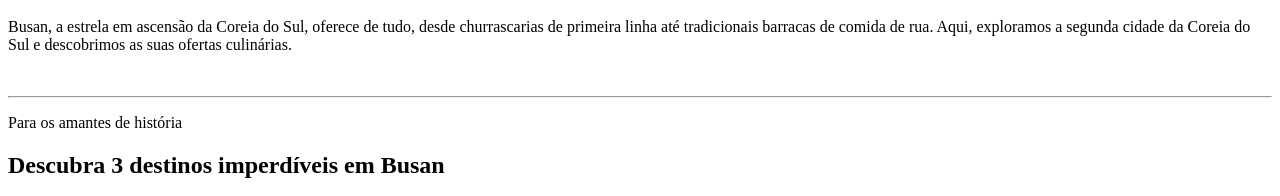
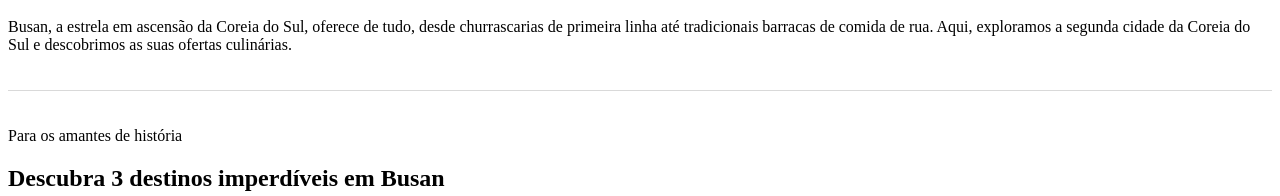
Before and after one commit to let-lucasOliveira/Travel-site, a plain HTML site: page index.html in a window 1280 px wide. Shown: the part 1082-1278 px from the top of the page. Drawn offline with Linux system fonts and the light colour scheme.

Commit message:
Add divisors

```diff
--- a/index.html
+++ b/index.html
@@ -14,8 +14,7 @@
             <br>
             <img src="./assets/Busan-night.svg" alt="Imagem de Busan - Coreia do Sul a noite">
             <p>Busan, a estrela em ascensão da Coreia do Sul, oferece de tudo, desde churrascarias de primeira linha até tradicionais barracas de comida de rua. Aqui, exploramos a segunda cidade da Coreia do Sul e descobrimos as suas ofertas culinárias.</p>
-            <br>
-            <hr>
+            <div id="divisor"></div>
         </header>
         <nav>
             <p>Para os amantes de história</p>
@@ -66,7 +65,7 @@
                 </div>
             </section>
         </article>
-        <hr>
+        <div id="divisor">
 
         <article id="resume">
             <p>As melhores coisas para fazer em Busan mostram a reputação da cidade como um importante porto marítimo na Ásia. Frequentemente vista como a essência da Coreia do Sul, você experimentará uma atmosfera única em termos de diversidade étnica e cultural, já que a cidade recebe um público cosmopolita o ano todo.</p>
--- a/style.css
+++ b/style.css
@@ -1,5 +1,12 @@
 :root {
     background-color: white;
+}
+
+#divisor {
+    width: 100%;
+    height: 1px;
+    margin: 36px 0;
+    background-color: #d9d9d9;
 }
 
 img {
```
